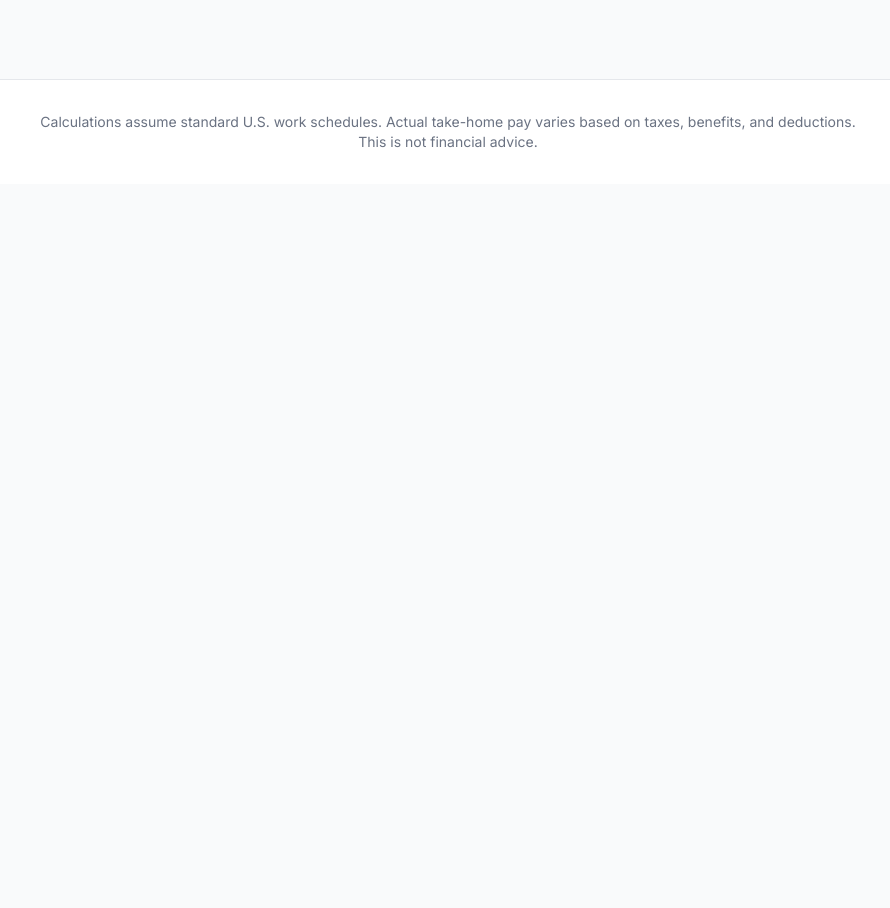
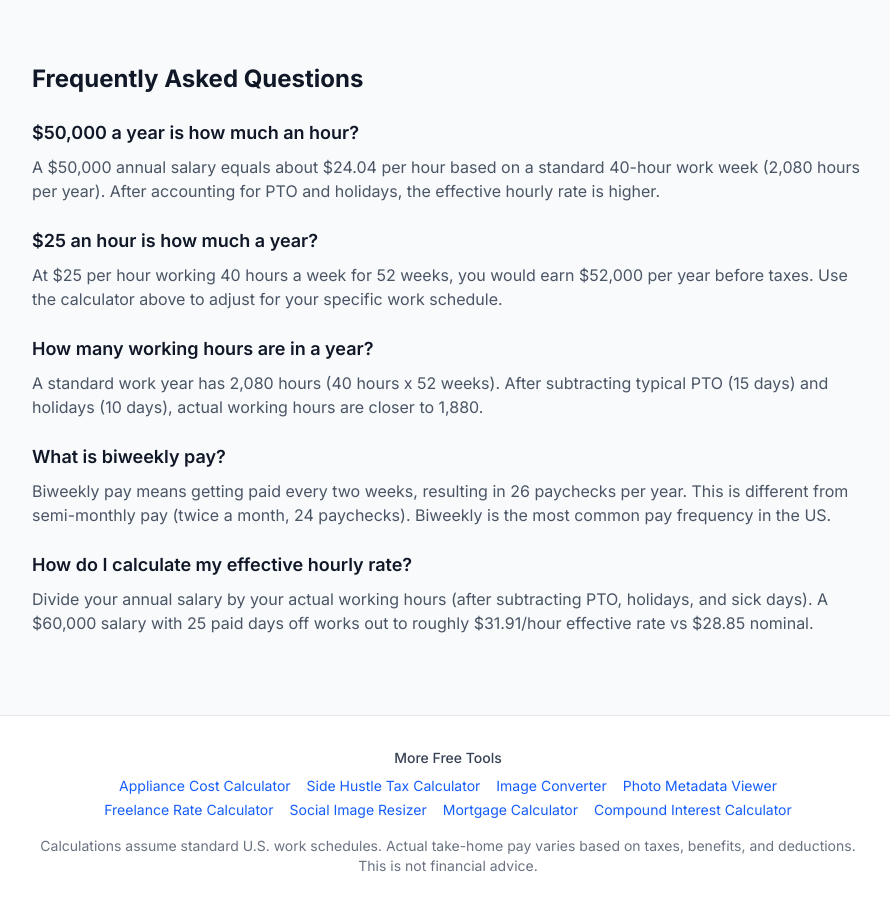
Before and after one commit to pondsoftware/salary-converter, a Next.js app: page / in a window 1280 px wide. Shown: the part 1622-2530 px from the top of the page, without its empty margins (192-1082 px from the left). Before the commit the page ends 1806 px from the top, so only its background shows below. Built offline with nearby package versions, Linux system fonts and the light colour scheme.

Commit message:
Add FAQ, JSON-LD schema, and cross-site footer links

```diff
--- a/src/app/layout.tsx
+++ b/src/app/layout.tsx
@@ -44,6 +44,19 @@ export default function RootLayout({
         <main className="flex-1">{children}</main>
         <footer className="bg-white border-t border-gray-200 mt-12">
           <div className="max-w-4xl mx-auto px-4 py-8 sm:px-6 lg:px-8">
+            <div className="mb-4">
+              <p className="text-sm font-medium text-gray-700 text-center mb-2">More Free Tools</p>
+              <div className="flex flex-wrap justify-center gap-x-4 gap-y-1 text-sm">
+                <a href="https://appliancecostcalculator.net" className="text-blue-600 hover:underline">Appliance Cost Calculator</a>
+                <a href="https://sidehustletaxcalculator.net" className="text-blue-600 hover:underline">Side Hustle Tax Calculator</a>
+                <a href="https://imageconverters.net" className="text-blue-600 hover:underline">Image Converter</a>
+                <a href="https://photometadata.net" className="text-blue-600 hover:underline">Photo Metadata Viewer</a>
+                <a href="https://freelancerates.net" className="text-blue-600 hover:underline">Freelance Rate Calculator</a>
+                <a href="https://imageresizers.net" className="text-blue-600 hover:underline">Social Image Resizer</a>
+                <a href="https://lendingcalculator.net" className="text-blue-600 hover:underline">Mortgage Calculator</a>
+                <a href="https://compoundinterestcalc.app" className="text-blue-600 hover:underline">Compound Interest Calculator</a>
+              </div>
+            </div>
             <p className="text-sm text-gray-500 text-center">
               Calculations assume standard U.S. work schedules. Actual take-home
               pay varies based on taxes, benefits, and deductions. This is not
--- a/src/app/page.tsx
+++ b/src/app/page.tsx
@@ -1,5 +1,59 @@
 import SalaryConverter from "@/components/SalaryConverter";
 
 export default function Home() {
-  return <SalaryConverter />;
+  const faqs = [
+    {
+      question: "$50,000 a year is how much an hour?",
+      answer: "A $50,000 annual salary equals about $24.04 per hour based on a standard 40-hour work week (2,080 hours per year). After accounting for PTO and holidays, the effective hourly rate is higher."
+    },
+    {
+      question: "$25 an hour is how much a year?",
+      answer: "At $25 per hour working 40 hours a week for 52 weeks, you would earn $52,000 per year before taxes. Use the calculator above to adjust for your specific work schedule."
+    },
+    {
+      question: "How many working hours are in a year?",
+      answer: "A standard work year has 2,080 hours (40 hours x 52 weeks). After subtracting typical PTO (15 days) and holidays (10 days), actual working hours are closer to 1,880."
+    },
+    {
+      question: "What is biweekly pay?",
+      answer: "Biweekly pay means getting paid every two weeks, resulting in 26 paychecks per year. This is different from semi-monthly pay (twice a month, 24 paychecks). Biweekly is the most common pay frequency in the US."
+    },
+    {
+      question: "How do I calculate my effective hourly rate?",
+      answer: "Divide your annual salary by your actual working hours (after subtracting PTO, holidays, and sick days). A $60,000 salary with 25 paid days off works out to roughly $31.91/hour effective rate vs $28.85 nominal."
+    }
+  ];
+
+  return (
+    <>
+      <SalaryConverter />
+
+      <section className="max-w-4xl mx-auto px-4 py-8 sm:px-6 lg:px-8">
+        <h2 className="text-2xl font-bold text-gray-900 mb-6">Frequently Asked Questions</h2>
+        <div className="space-y-6">
+          {faqs.map((faq, index) => (
+            <div key={index}>
+              <h3 className="text-lg font-semibold text-gray-900 mb-2">{faq.question}</h3>
+              <p className="text-gray-600">{faq.answer}</p>
+            </div>
+          ))}
+        </div>
+      </section>
+
+      <script
+        type="application/ld+json"
+        dangerouslySetInnerHTML={{
+          __html: JSON.stringify({
+            "@context": "https://schema.org",
+            "@type": "FAQPage",
+            "mainEntity": faqs.map(faq => ({
+              "@type": "Question",
+              "name": faq.question,
+              "acceptedAnswer": { "@type": "Answer", "text": faq.answer }
+            }))
+          })
+        }}
+      />
+    </>
+  );
 }
```
